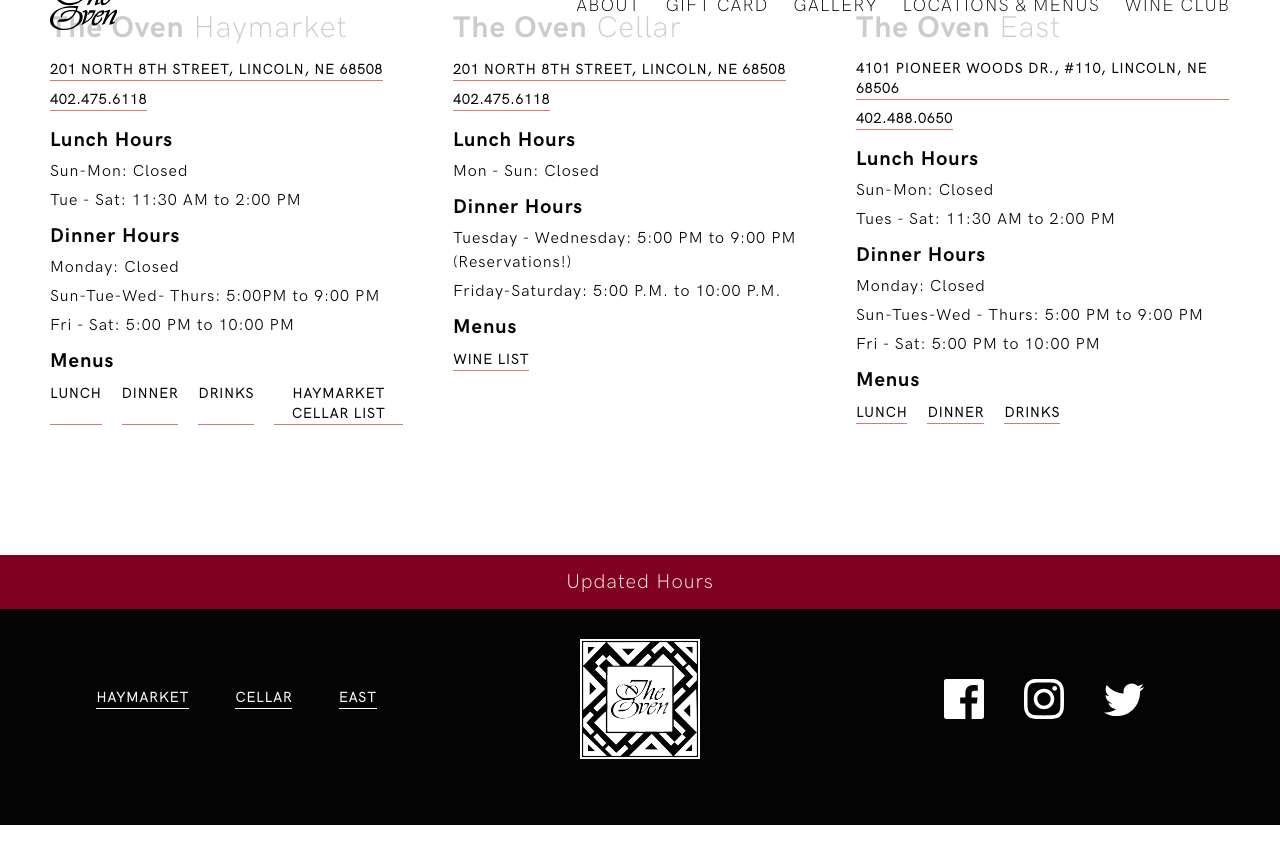
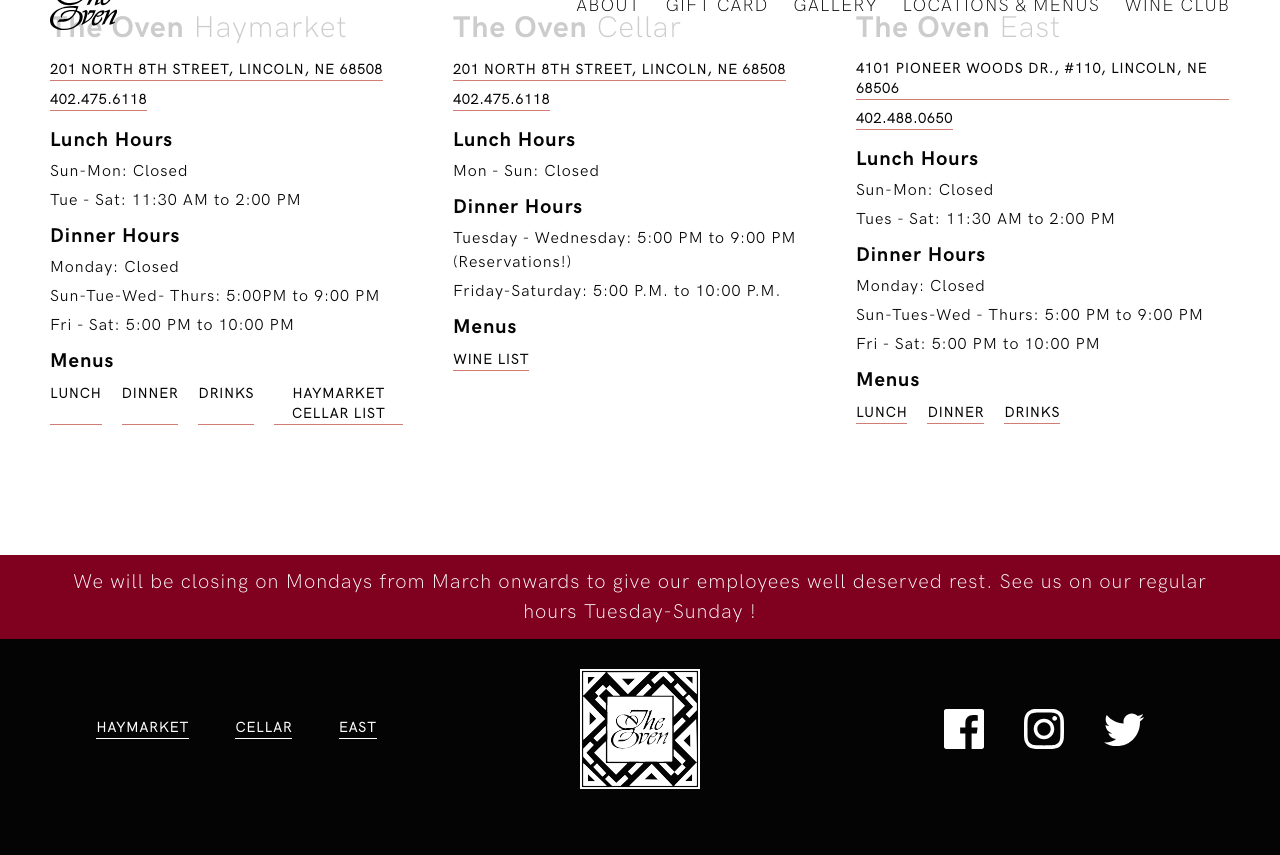
Before and after one commit to asipple1/the-oven, a Jekyll site: the page built from index.html, in a window 1280 px wide and 900 px high, scrolled down 2580 px, cut to the strip 45-900 px from the top of the window. Built offline with Jekyll 4.4.1, drawn with Linux system fonts in a browser that asks for light colours; some web fonts are replaced; before the commit the page ends 3450 px from its top, so only the background shows below that.

Commit message:
Updated 6 files via CloudCannon.

```diff
--- a/_data/announcements.yml
+++ b/_data/announcements.yml
@@ -1,6 +1,6 @@
-title: Updated Hours
-description: >-
+title: >-
   We will be closing on Mondays from March onwards to give our employees well
   deserved rest. See us on our regular hours Tuesday-Sunday !
+description:
 url:
 enabled: true
```
